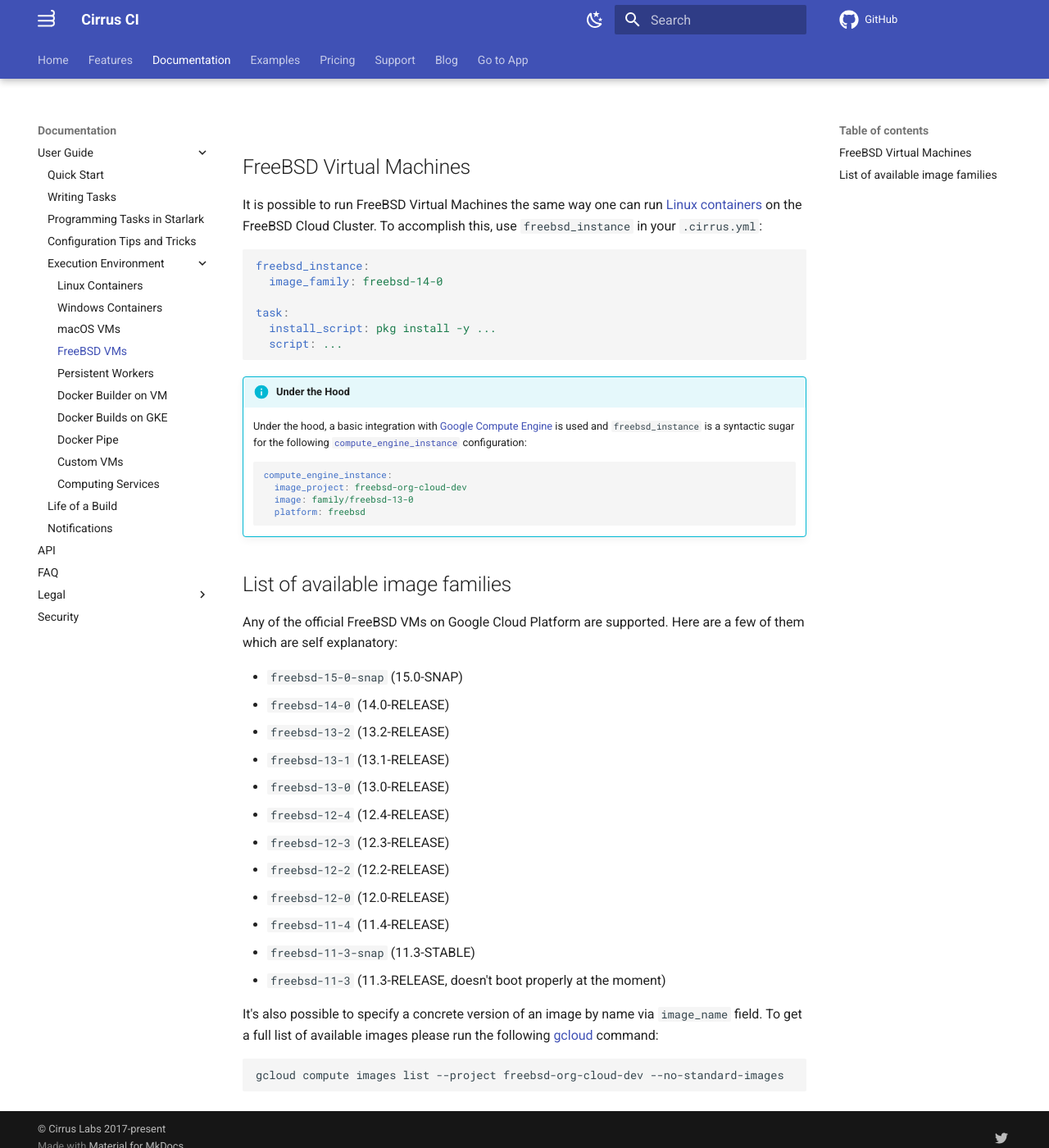
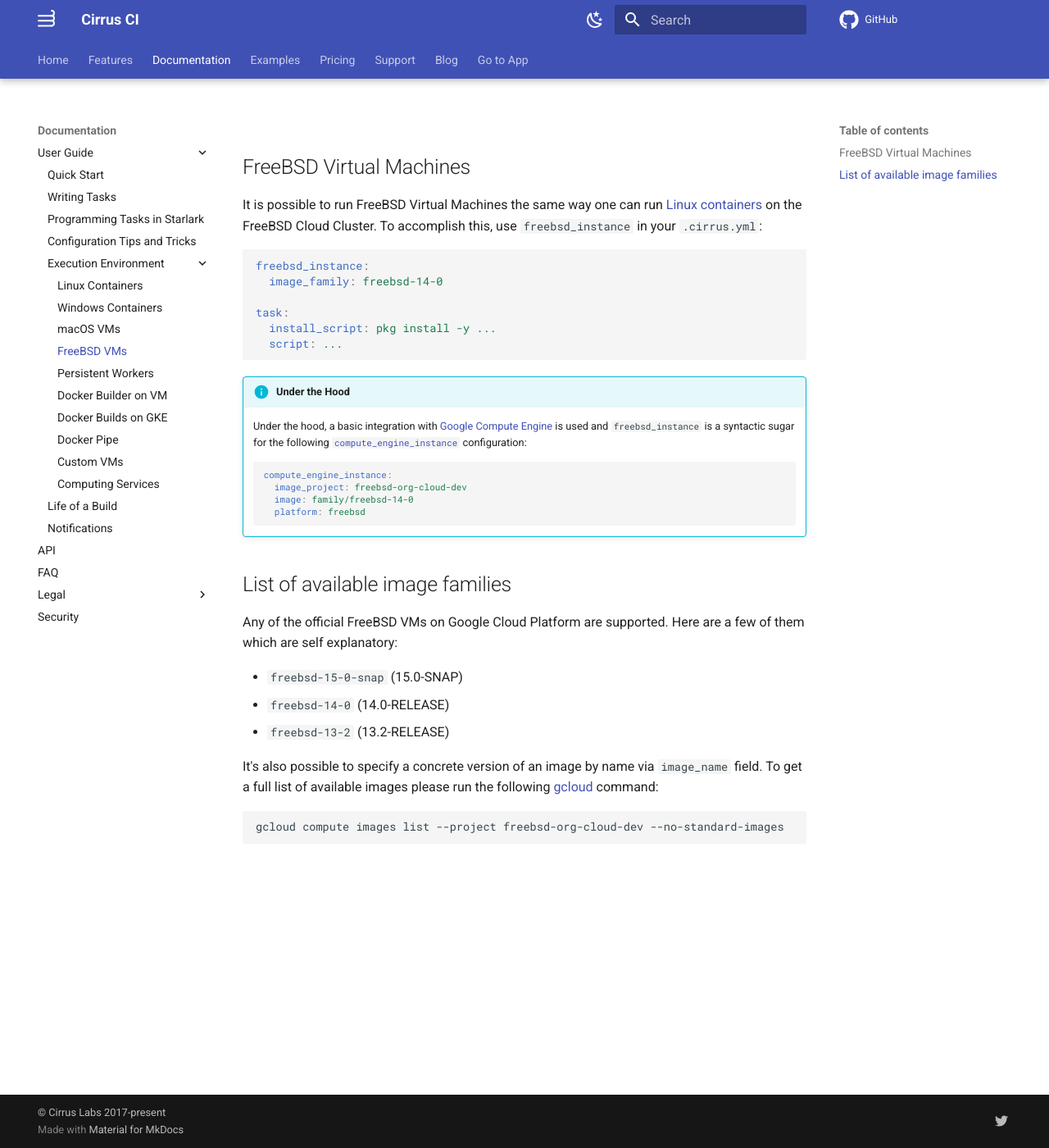
Before and after one commit to cirruslabs/cirrus-ci-docs, an MkDocs documentation site: the page built from docs/guide/FreeBSD.md, in a window 1280 px wide and 1400 px high. Shown: the whole window at 82% size. Built offline with MkDocs 1.6.1 and Material for MkDocs 9.7.7, drawn with Linux system fonts in a browser that asks for light colours; comment, search, counter and statistics services are not loaded.

Commit message:
Update FreeBSD Examples (#1258)
- Maintain consistency on FreeBSD versions across all documents
- There are couple of images listed which have long reached EOL in
  the FreeBSD world. Using the images are discouraged as none of
  those images can install additional third party pkgs any more
  and eventually failing the CI pipelines. These example has been
  removed.

````diff
--- a/docs/guide/FreeBSD.md
+++ b/docs/guide/FreeBSD.md
@@ -19,7 +19,7 @@ task:
     ```yaml
     compute_engine_instance:
       image_project: freebsd-org-cloud-dev
-      image: family/freebsd-13-0
+      image: family/freebsd-14-0
       platform: freebsd
     ```
 
@@ -30,15 +30,6 @@ Any of the official FreeBSD VMs on Google Cloud Platform are supported. Here are
 * `freebsd-15-0-snap` (15.0-SNAP)
 * `freebsd-14-0`      (14.0-RELEASE)
 * `freebsd-13-2`      (13.2-RELEASE)
-* `freebsd-13-1`      (13.1-RELEASE)
-* `freebsd-13-0`      (13.0-RELEASE)
-* `freebsd-12-4`      (12.4-RELEASE)
-* `freebsd-12-3`      (12.3-RELEASE)
-* `freebsd-12-2`      (12.2-RELEASE)
-* `freebsd-12-0`      (12.0-RELEASE)
-* `freebsd-11-4`      (11.4-RELEASE)
-* `freebsd-11-3-snap` (11.3-STABLE)
-* `freebsd-11-3`      (11.3-RELEASE, doesn't boot properly at the moment)
 
 It's also possible to specify a concrete version of an image by name via `image_name` field. To get a full list of
 available images please run the following [gcloud](https://cloud.google.com/sdk/gcloud/) command:
````
Also changed, not shown: docs/examples.md (+1 -1 lines), docs/guide/supported-computing-services.md (+1 -1 lines).
